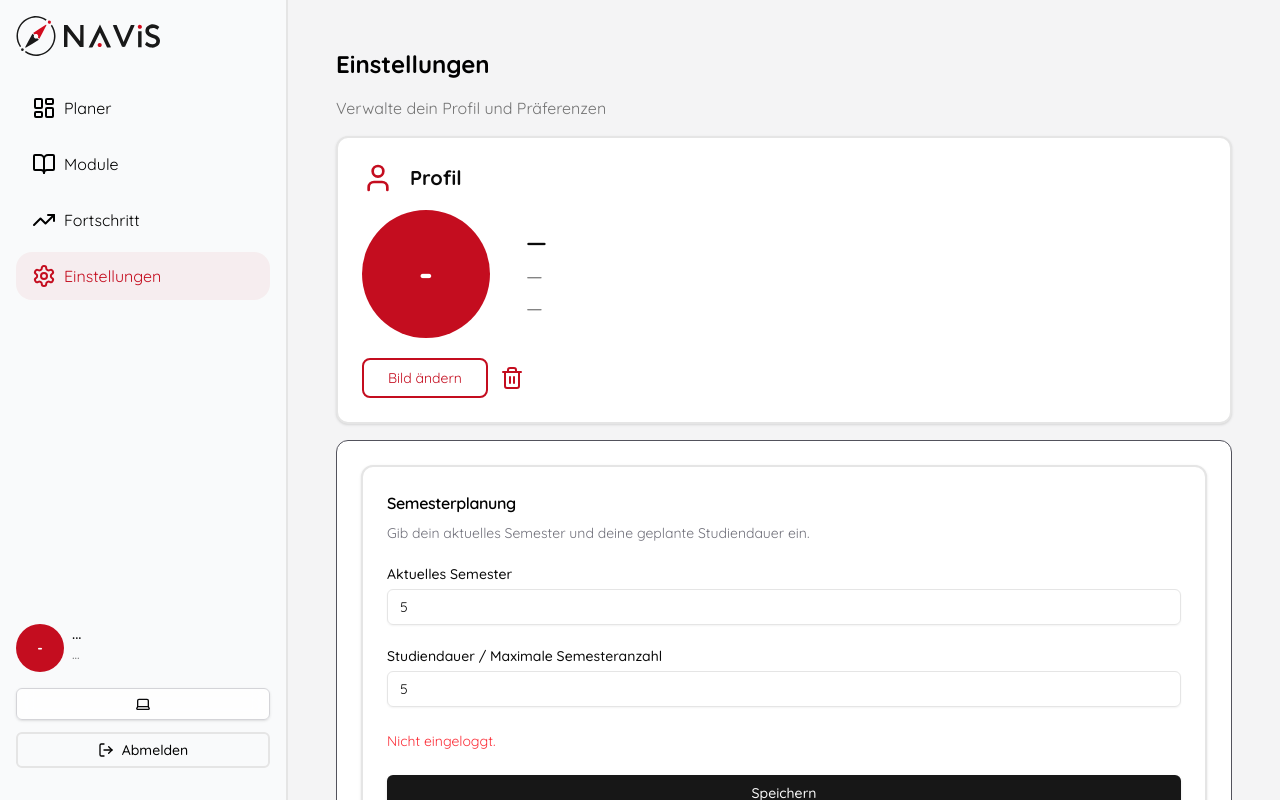
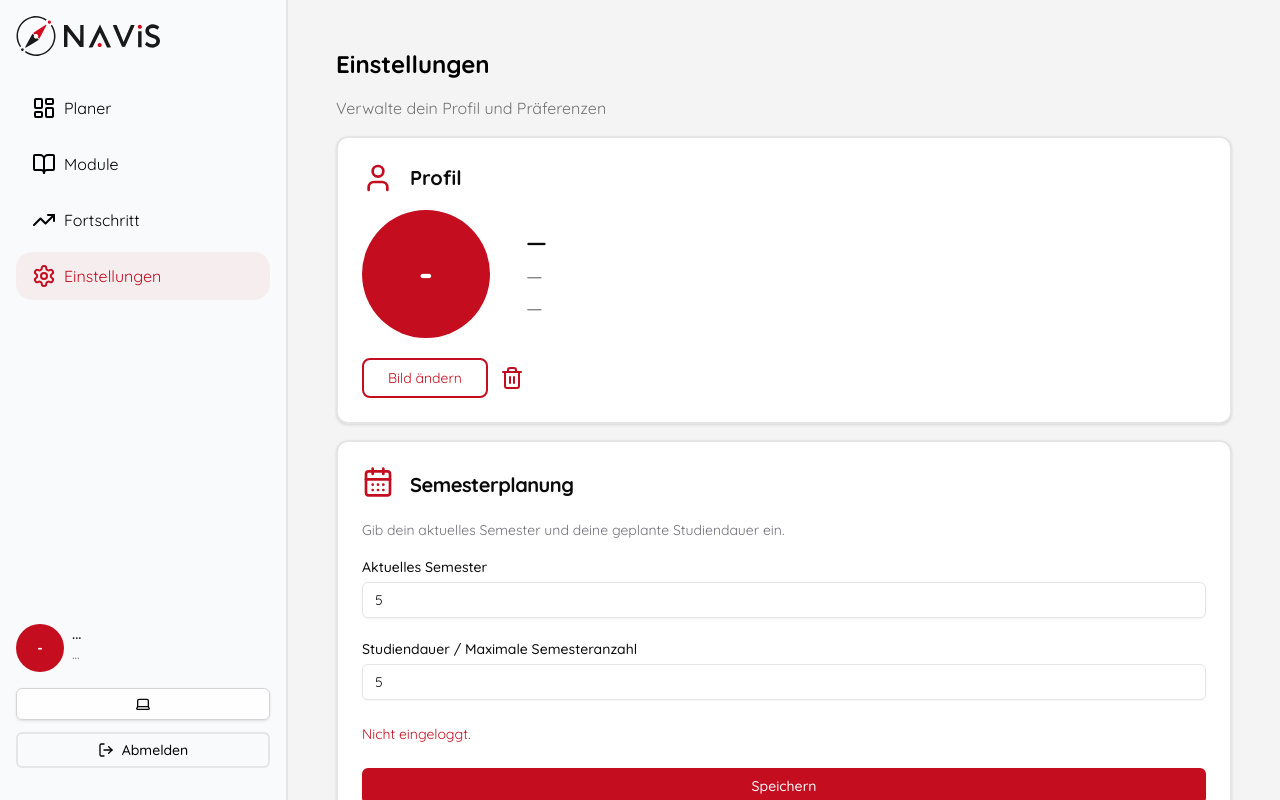
Before and after one commit to TuBerlin-Projekt-Medienerstellung/StudiKompass, a Next.js app: page /protected/settings in a window 1280 px wide. Both pictures are taken after typing "5", "5" into the empty fields and a click on the button "Speichern". Shown: the top 800 px of the page. Built offline with nearby package versions, Linux system fonts and the light colour scheme; no server answers.

Commit message:
feat(settings): mit neuem main aktualisiert

```diff
--- a/components/update-semester-form.tsx
+++ b/components/update-semester-form.tsx
@@ -13,6 +13,7 @@ import {
 import { Input } from "@/components/ui/input";
 import { Label } from "@/components/ui/label";
 import React, { useState, useEffect } from "react";
+import { CalendarDays } from "lucide-react";
 
 export function UpdateSemesterForm({
     className,
@@ -25,7 +26,6 @@ export function UpdateSemesterForm({
     const [isSuccess, setIsSuccess] = useState(false);
     const [isLoadingData, setIsLoadingData] = useState(true);
 
-    // Beim Laden: gespeicherte Werte aus Supabase holen
     useEffect(() => {
         async function ladeSemester() {
             try {
@@ -33,18 +33,20 @@ export function UpdateSemesterForm({
                 const { data: { user } } = await supabase.auth.getUser();
                 if (!user) return;
 
-                const { data } = await supabase
+                const { data, error } = await supabase
                     .from("profiles")
                     .select("current_semester, max_semester")
                     .eq("id", user.id)
                     .single();
+
+                if (error) throw error;
 
                 if (data?.current_semester) setCurrentSemester(String(data.current_semester));
                 if (data?.max_semester) setMaxSemester(String(data.max_semester));
             } catch (e) {
                 console.error("Fehler beim Laden der Semesterdaten:", e);
             } finally {
-                setIsLoadingData(false);   // ← läuft IMMER, egal ob Erfolg, kein User, oder Fehler
+                setIsLoadingData(false);
             }
         }
         ladeSemester();
@@ -56,6 +58,10 @@ export function UpdateSemesterForm({
 
         if (!currentSemester || !maxSemester) {
             setError("Bitte beide Felder ausfüllen.");
+            return false;
+        }
+        if (Number.isNaN(current) || Number.isNaN(max)) {
+            setError("Bitte gültige Zahlen eingeben.");
             return false;
         }
         if (!Number.isInteger(current) || !Number.isInteger(max)) {
@@ -108,19 +114,18 @@ export function UpdateSemesterForm({
     }
 
     return (
-        <div className={cn("bg-white dark:bg-zinc-900 border border-zinc-600 dark:border-zinc-800 p-6 rounded-xl", className)} {...props}>
+        <div className={cn(className)} {...props}>
             <Card>
-                <CardHeader>
-                    <CardTitle className="text-base font-semibold text-black mb-2">
-                        Semesterplanung
-                    </CardTitle>
-                    <CardDescription className="text-zinc-500">
+                <CardHeader className="flex flex-row gap-4 pb-4 md:justify-start items-center">
+                    <CalendarDays className="text-flag-red w-8 h-8 stroke-2" />
+                    <CardTitle className="text-xl font-bold">Semesterplanung</CardTitle>
+                </CardHeader>
+                <CardContent>
+                    <CardDescription className="text-zinc-500 pb-5">
                         Gib dein aktuelles Semester und deine geplante Studiendauer ein.
                     </CardDescription>
-                </CardHeader>
-                <CardContent>
                     {isLoadingData ? (
-                        <p className="text-sm text-zinc-500">wird geladen ...</p>
+                        <p className="text-sm text-zinc-500">Wird geladen ...</p>
                     ) : (
                         <form onSubmit={handleSpeichern}>
                             <div className="flex flex-col gap-6">
@@ -148,13 +153,13 @@ export function UpdateSemesterForm({
                                         onChange={(e) => setMaxSemester(e.target.value)}
                                     />
                                 </div>
-                                {error && <p className="text-sm text-red-500">{error}</p>}
+                                {error && <p className="text-sm text-flag-red">{error}</p>}
                                 {isSuccess && (
-                                    <p className="text-sm text-green-500">
+                                    <p className="text-sm text-mint-leaf">
                                         Erfolgreich gespeichert! ✓
                                     </p>
                                 )}
-                                <Button type="submit" className="w-full" disabled={isLoading}>
+                                <Button type="submit" className="w-full bg-flag-red" disabled={isLoading}>
                                     {isLoading ? "Wird gespeichert..." : "Speichern"}
                                 </Button>
                             </div>
```
